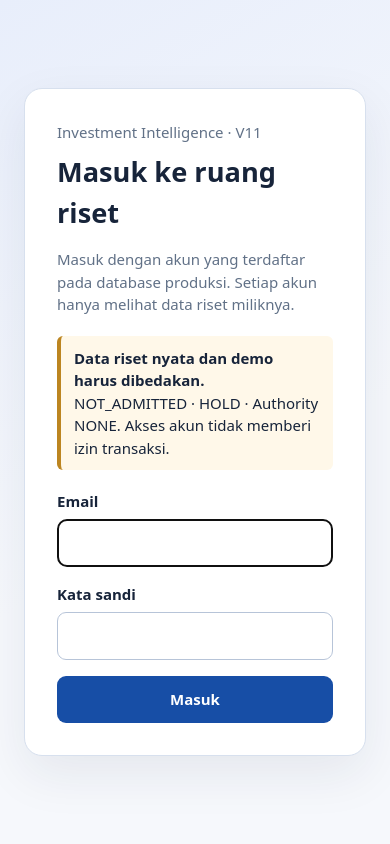
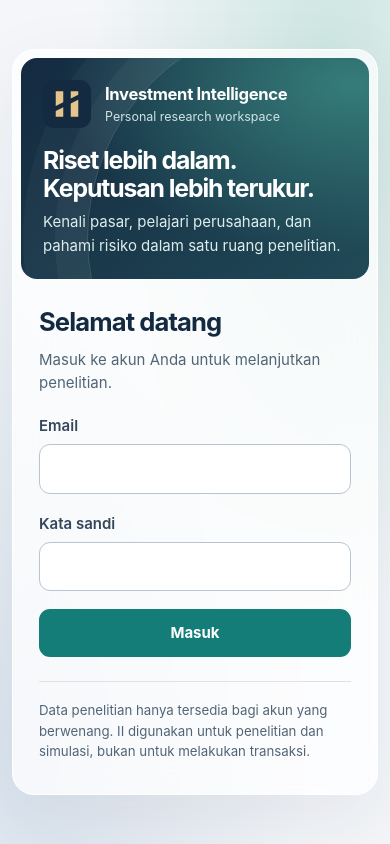
Before and after one commit to fajarnurmanto-source/investment-intelligence, a Laravel app: page /ii/login in a window 390 px wide. Run offline with Laravel 12, Linux system fonts and the light colour scheme.

Commit message:
PXT06D: institutional glass login with responsive brand experience

```diff
--- a/laravel_app/resources/views/ii/login.blade.php
+++ b/laravel_app/resources/views/ii/login.blade.php
@@ -3,37 +3,49 @@
 <head>
 <meta charset="utf-8">
 <meta name="viewport" content="width=device-width, initial-scale=1">
+<meta name="robots" content="noindex,nofollow,noarchive">
+<meta name="theme-color" content="#f4f6f9">
+<link rel="icon" type="image/svg+xml" href="{{ asset('ii/brand.svg') }}">
+<link rel="stylesheet" href="{{ asset('ii/institutional.css') }}">
 <title>Masuk · Investment Intelligence</title>
 <style>
-        * { box-sizing:border-box }
-        body { min-height:100vh; display:grid; place-items:center; margin:0; padding:24px; background:linear-gradient(150deg,#e8eefb,#f6f8fc 58%); color:#17243a; font:15px/1.5 system-ui,sans-serif }
-        main { width:min(100%,460px); background:#fff; border:1px solid #d7e0ee; border-radius:18px; padding:32px; box-shadow:0 18px 50px #14253d14 }
-        h1 { font-size:1.7rem; margin:8px 0 } .muted { color:#617187 }
-        label { display:block; font-weight:650; margin:16px 0 }
-        input { margin-top:6px; width:100%; font:inherit; padding:12px; border:1px solid #b7c4d8; border-radius:9px }
-        button { width:100%; font:inherit; padding:12px; background:#174ea6; color:#fff; font-weight:750; border:0; border-radius:9px; cursor:pointer }
-        .alert { background:#fff0ee; color:#9a2626; border-radius:9px; padding:10px 12px }
-        .notice { background:#fff8e9; border-left:4px solid #bc8520; padding:11px 13px; margin:20px 0; border-radius:6px }
+*{box-sizing:border-box}
+body{min-height:100vh;min-height:100dvh;display:grid;place-items:center;margin:0;padding:28px;background:radial-gradient(ellipse at 85% 8%,#cde6e1,transparent 50%),radial-gradient(ellipse at 5% 90%,#dce5ef,transparent 55%),var(--ii-canvas);color:var(--ii-ink);font:15px/1.55 Inter,system-ui,-apple-system,Segoe UI,sans-serif;color-scheme:light}
+.login-island{width:min(100%,1040px);display:grid;grid-template-columns:1.08fr 1fr;gap:12px;padding:12px;border:1px solid #fff;border-radius:30px;background:#fff;box-shadow:0 28px 80px #142a4014}
+@supports(backdrop-filter:blur(18px)){.login-island{background:rgba(255,255,255,.72);backdrop-filter:blur(18px)}}
+.brand-panel{position:relative;overflow:hidden;display:flex;flex-direction:column;justify-content:space-between;gap:56px;padding:38px;border-radius:22px;background:radial-gradient(ellipse at 95% 12%,#357d7a,transparent 62%),linear-gradient(135deg,#142a40,#204956);color:#fff;min-height:520px}
+.brand-panel:after{content:"";position:absolute;right:-160px;bottom:-180px;width:440px;height:440px;border-radius:50%;border:1px solid #ffffff29;box-shadow:0 0 0 32px #ffffff09,0 0 0 64px #ffffff08;pointer-events:none}
+.brand{display:flex;align-items:center;gap:14px;position:relative;z-index:1}.brand img{width:48px;height:48px;flex:none}.brand strong{display:block;font-size:1.04rem;letter-spacing:-.02em}.brand small{display:block;color:#d0e2e6;font-size:.78rem}
+.brand-copy{position:relative;z-index:1}.brand-copy h2{font-size:clamp(1.9rem,3.8vw,3rem);line-height:1.13;letter-spacing:-.045em;margin:0 0 18px;font-weight:650}.brand-copy p{color:#dcecec;max-width:320px}.brand-footer{color:#e5c58c;font-size:.77rem;letter-spacing:.08em;position:relative;z-index:1}
+.login-form{padding:clamp(20px,4vw,48px);display:flex;flex-direction:column;justify-content:center;min-width:0}
+.login-form h1{font-size:1.95rem;line-height:1.2;letter-spacing:-.035em;margin:0 0 10px;color:var(--ii-navy)}.muted{color:var(--ii-muted);margin:0 0 26px}
+label{display:block;font-weight:600;margin:0 0 18px;color:#34475a}input{display:block;margin-top:7px;width:100%;min-height:48px;font:inherit;padding:12px;border:1px solid #b8c5d0;border-radius:11px;background:#fff;color:var(--ii-ink)}
+button{width:100%;min-height:48px;font:inherit;padding:12px;background:#147d78;color:#fff;font-weight:650;border:0;border-radius:11px;cursor:pointer;transition:background .16s,box-shadow .16s}button:hover{background:#10635e;box-shadow:0 5px 18px #147d7829}button:focus-visible,input:focus-visible{outline:3px solid #147d78;outline-offset:3px}
+.alert{background:#fff0ef;color:#8e2833;border:1px solid #e8b9ba;border-radius:11px;padding:12px;margin:0 0 18px;overflow-wrap:anywhere}
+.privacy{margin:24px 0 0;padding-top:18px;border-top:1px solid var(--ii-border);color:var(--ii-muted);font-size:.83rem}
+@media(max-width:760px){body{padding:12px}.login-island{grid-template-columns:1fr;border-radius:22px;padding:8px;gap:4px}.brand-panel{min-height:0;padding:22px;gap:18px;border-radius:16px}.brand-copy h2{font-size:1.55rem;margin:0 0 8px}.brand-copy p{margin:0}.brand-footer{display:none}.login-form{padding:24px 18px}.login-form h1{font-size:1.6rem}.muted{margin-bottom:20px}}
+@media(prefers-reduced-motion:reduce){button{transition:none}}
 </style>
 </head>
 <body>
-<main>
-    <div class="muted">Investment Intelligence · {{ config('ii.release', 'V11') }}</div>
-    <h1>Masuk ke ruang riset</h1>
-    <p class="muted">Masuk dengan akun yang terdaftar pada database produksi. Setiap akun hanya melihat data riset miliknya.</p>
-    <div class="notice"><strong>Data riset nyata dan demo harus dibedakan.</strong> NOT_ADMITTED · HOLD · Authority NONE.
-        Akses akun tidak memberi izin transaksi.</div>
+<main class="login-island">
+<section class="brand-panel" aria-label="Investment Intelligence">
+<div class="brand"><img src="{{ asset('ii/brand.svg') }}" alt="" width="48" height="48"><div><strong>Investment Intelligence</strong><small>Personal research workspace</small></div></div>
+<div class="brand-copy"><h2>Riset lebih dalam.<br>Keputusan lebih terukur.</h2><p>Kenali pasar, pelajari perusahaan, dan pahami risiko dalam satu ruang penelitian.</p></div>
+<div class="brand-footer">INTELLIGENT. ELEGANT. INTUITIVE.</div>
+</section>
+<section class="login-form" aria-labelledby="login-title">
+<h1 id="login-title">Selamat datang</h1>
+<p class="muted">Masuk ke akun Anda untuk melanjutkan penelitian.</p>
+@if($errors->any())<div class="alert" role="alert">{{ $errors->first() }}</div>@endif
 <form method="POST" action="{{ route('ii.login.submit') }}">
 @csrf
-        <label>Email
-            <input type="email" name="email" value="{{ old('email') }}" maxlength="255" autocomplete="username" required autofocus>
-        </label>
-        <label>Kata sandi
-            <input type="password" name="password" autocomplete="current-password" required>
-        </label>
+<label for="ii-email">Email<input id="ii-email" type="email" name="email" value="{{ old('email') }}" maxlength="255" autocomplete="username" required></label>
+<label for="ii-password">Kata sandi<input id="ii-password" type="password" name="password" autocomplete="current-password" required></label>
 <button type="submit">Masuk</button>
 </form>
-    @if($errors->any())<p class="alert" role="alert">{{ $errors->first() }}</p>@endif
+<p class="privacy">Data penelitian hanya tersedia bagi akun yang berwenang. II digunakan untuk penelitian dan simulasi, bukan untuk melakukan transaksi.</p>
+</section>
 </main>
 </body>
 </html>
```
Lines whose indentation alone changed are shown as unchanged.
